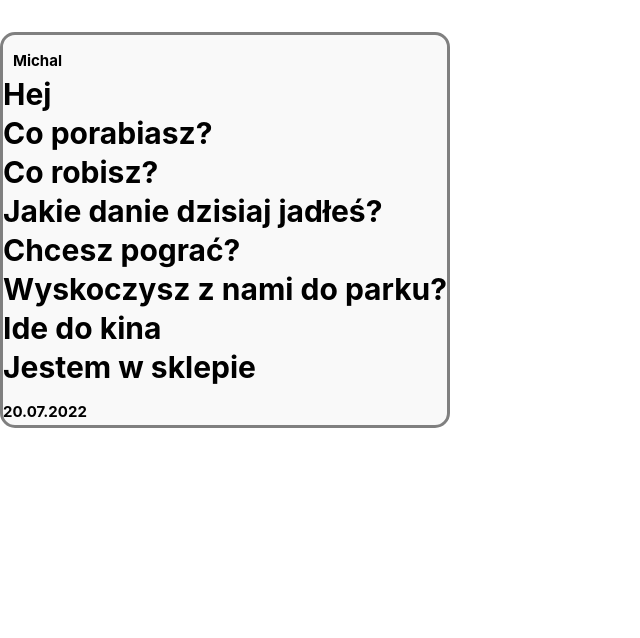
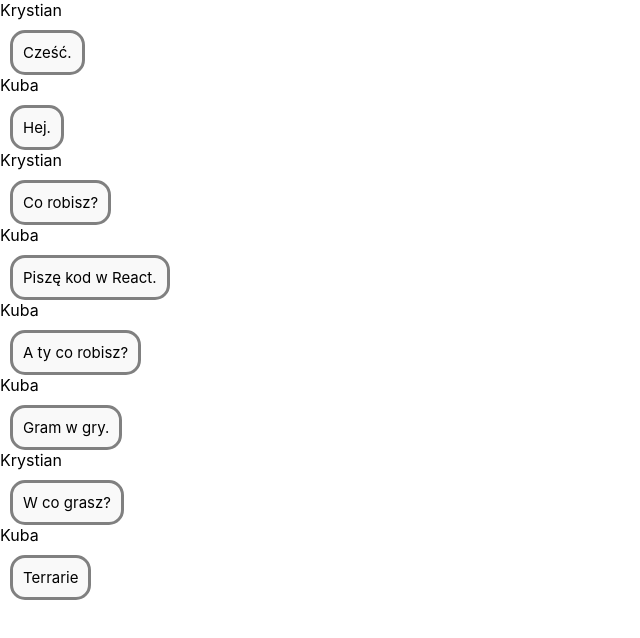
Before and after one commit to lukitom/internship, a React (Create React App) app in the folder frontend/: page / in a window 1280 px wide. Shown: the top 638 px of the page, without its empty margins (0-640 px from the left). Built offline with nearby package versions, Linux system fonts and the light colour scheme.

Commit message:
WI1-18: - Minor changes to App.tsx, - Major changes to Message.tsx.

```diff
--- a/frontend/src/App.tsx
+++ b/frontend/src/App.tsx
@@ -1,4 +1,4 @@
-import Message from "./Message/Message";
+import {Message} from "./Message/index";
 
 function App() {
 
--- a/frontend/src/Message/Message.tsx
+++ b/frontend/src/Message/Message.tsx
@@ -1,81 +1,65 @@
 const mes = [
     {
-        Author: 'Michal',
-        message1: 'Hej',
-        message2: 'Co porabiasz?',
-        message3: 'Co robisz?',
-        message4: 'Jakie danie dzisiaj jadłeś?',
-        message5: 'Chcesz pograć?',
-        message6: 'Wyskoczysz z nami do parku?',
-        message7: 'Ide do kina',
-        message8: 'Jestem w sklepie',
-        Cdata: '20.07.2022',
+        id: 1,
+        authorNick: 'Krystian',
+        content: 'Cześć.',
+        createdAt: '20.07.2022',
+    },
+    {
+        id: 2,
+        authorNick: 'Kuba',
+        content: 'Hej.',
+        createdAt: '20.07.2022',
+    },
+    {
+        id: 3,
+        authorNick: 'Krystian',
+        content: 'Co robisz?',
+        createdAt: '20.07.2022',
+    },
+    {
+        id: 4,
+        authorNick: 'Kuba',
+        content: 'Piszę kod w React.',
+        createdAt: '20.07.2022',
+    },
+    {
+        id: 5,
+        authorNick: 'Kuba',
+        content: 'A ty co robisz?',
+        createdAt: '20.07.2022',
+    },
+    {
+        id: 6,
+        authorNick: 'Kuba',
+        content: 'Gram w gry.',
+        createdAt: '20.07.2022',
+    },
+    {
+        id: 7,
+        authorNick: 'Krystian',
+        content: 'W co grasz?',
+        createdAt: '20.07.2022',
+    },
+    {
+        id: 8,
+        authorNick: 'Kuba',
+        content: 'Terrarie',
+        createdAt: '20.07.2022',
     }
 ]
 
-let Author, message1, message2, message3, message4, message5, message6, message7, message8, Cdata;
-[Author, message1, message2, message3, message4, message5, message6, message7, message8, Cdata] =
-['Michał', 'Hej', 'Co porabiasz?', 'Co robisz?', 'Jakie danie dzisiaj jadłeś?', 'Chcesz pograć?', 'Wyskoczysz z nami do parku?', 'Ide do kina', 'Jestem w sklepie', '20.07.2022', ];
-
-const Message = () => {
-
-    const mes_list = mes.map((messages) =>
-        <p style={{ border: 'solid gray', borderRadius: '15px', backgroundColor: '#F9F9F9', padding: '0px', width: "fit-content", height: "fit-content"}}>
-            <span style={{ margin: '10px' }}>
-
-                <span style={{ color: 'black', fontSize: '15px' }}>
-                    {messages.Author}
-                </span>
-                <br></br>
-
-                <span style={{ fontSize: '30px', padding: '0px' }}>
-                    {messages.message1}
-                </span>
-                <br></br>
-
-                <span style={{ fontSize: '30px', padding: '0px' }}>
-                    {messages.message2}
-                </span>
-                <br></br>
-
-                <span style={{ fontSize: '30px', padding: '0px' }}>
-                    {messages.message3}
-                </span>
-                <br></br>
-
-                <span style={{ fontSize: '30px', padding: '0px' }}>
-                    {messages.message4}
-                </span>
-                <br></br>
-
-                <span style={{ fontSize: '30px', padding: '0px' }}>
-                    {messages.message5}
-                </span>
-                <br></br>
-
-                <span style={{ fontSize: '30px', padding: '0px' }}>
-                    {messages.message6}
-                </span>
-                <br></br>
-
-                <span style={{ fontSize: '30px', padding: '0px' }}>
-                    {messages.message7}
-                </span>
-                <br></br>
-
-                <span style={{ fontSize: '30px', padding: '0px' }}>
-                    {messages.message8}
-                </span>
-                <br></br>
-
-                <span style={{ color: 'black', fontSize: '15px', padding: '0px' }}>
-                    {messages.Cdata}
-                </span>
+export const Message = () => {
+    const mes_list = mes.map((message) => {
+        let { authorNick, content } = message;
+        return (
+            <span>
+                {authorNick}
+                <p style={{ border: 'solid gray', borderRadius: '15px', backgroundColor: '#F9F9F9', padding: '10px', width: 'fit-content', height: 'fit-content', fontSize: '15px', color: 'black', margin: '10px 0px 0px 10px' }}>
+                    {content}
+                </p>
             </span>
-        </p>)
-
-    return (
-        <h1>{mes_list}</h1>
-    )
+        )
+    })
+    return <div>{mes_list}</div>
 }
-export default Message
```
